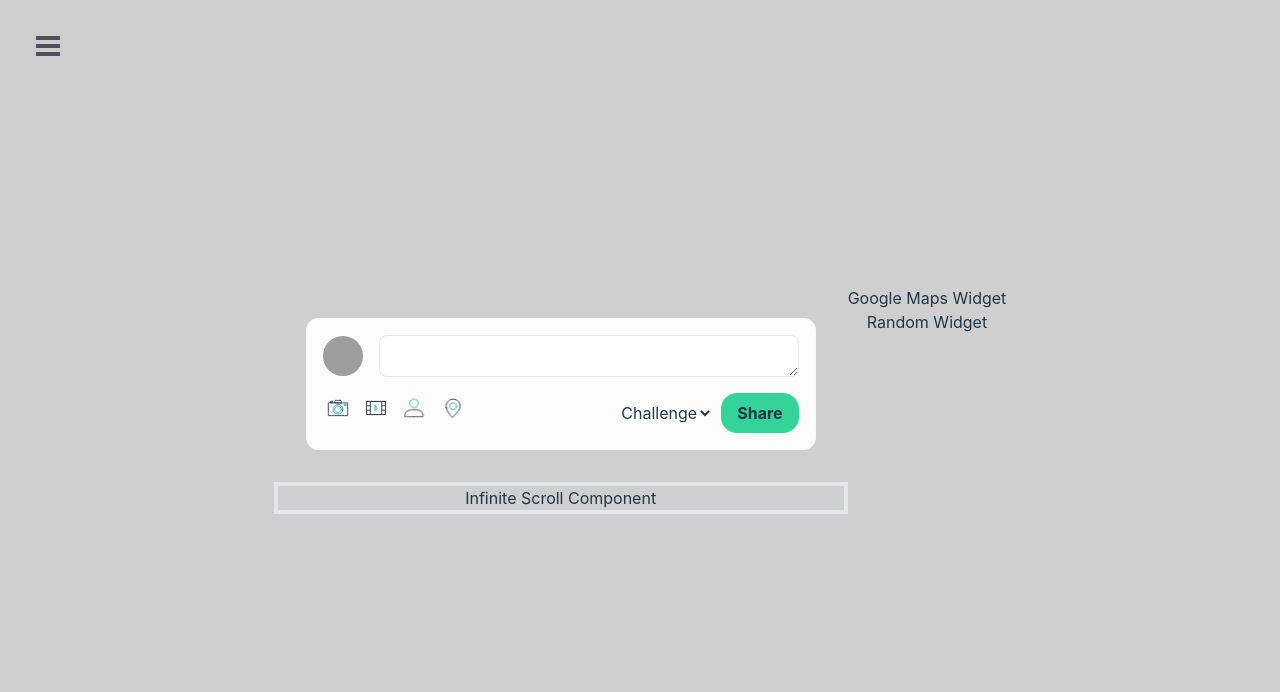
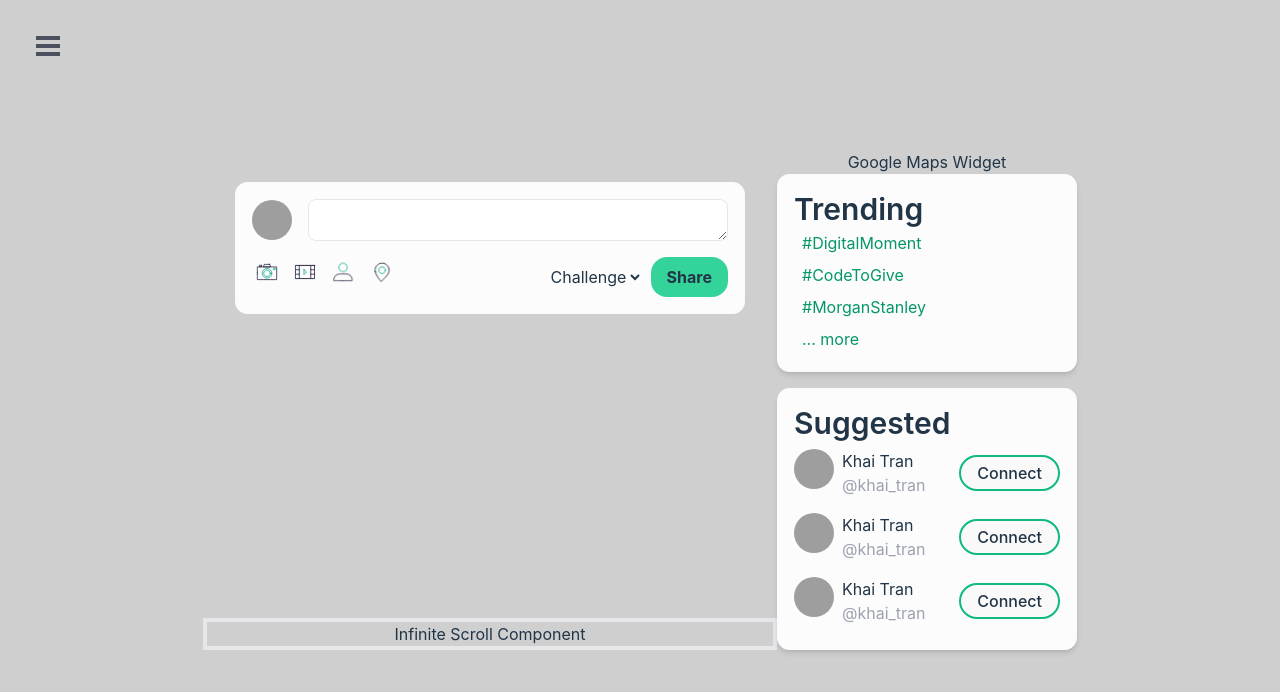
Before and after one commit to rajsaurav4055/DigitalMoment, a React (Vite) app in the folder client/: page / in a window 1280 px wide. Shown: the top 692 px of the page. Built offline with nearby package versions, Linux system fonts and the light colour scheme; grey boxes are pictures that could not be loaded.

Commit message:
filler widget

```diff
--- a/client/src/App.tsx
+++ b/client/src/App.tsx
@@ -1,5 +1,6 @@
 import "./App.css";
-import Sidebar from './Sidebar';
+import FillerWidget from "./FillerWidget";
+import Sidebar from "./Sidebar";
 import TweetComponent from "./TweetComponent";
 
 function App() {
@@ -7,9 +8,7 @@ function App() {
     <div className="App">
       <Sidebar />
       <div className="flex">
-        <div className="h-full justify-center flex bg-pink-300">
-
-        </div>
+        <div className="h-full justify-center flex bg-pink-300"></div>
         <div className="justify-between flex flex-col">
           <div className="p-8">
             <TweetComponent />
@@ -18,7 +17,9 @@ function App() {
         </div>
         <div className="">
           <div>Google Maps Widget</div>
-          <div>Random Widget</div>
+          <div>
+            <FillerWidget />
+          </div>
         </div>
       </div>
     </div>
--- /dev/null
+++ b/client/src/FillerWidget.tsx
@@ -0,0 +1,67 @@
+import React from "react";
+import PP from "./assets/profile_pic.png";
+
+type Props = {};
+
+const FillerWidget = (props: Props) => {
+  return (
+    <div className="md:w-[300px]">
+      <div className="mb-4 shadow-md border-[1px] border-gray-50 rounded-xl p-4 bg-[#FCFCFC] text-left">
+        <p className="text-3xl font-semibold">Trending</p>
+        <div>
+          <p className="px-2 py-1 text-emerald-600 hover:underline">
+            #DigitalMoment
+          </p>
+          <p className="px-2 py-1 text-emerald-600 hover:underline">
+            #CodeToGive
+          </p>
+          <p className="px-2 py-1 text-emerald-600 hover:underline">
+            #MorganStanley
+          </p>
+          <p className="px-2 py-1 text-emerald-600 hover:underline">... more</p>
+        </div>
+      </div>
+      <div className="shadow-md border-[1px] border-gray-50 rounded-xl p-4 bg-[#FCFCFC] text-left">
+        <p className="text-3xl font-semibold">Suggested</p>
+        <div className="py-2 flex justify-between">
+          <div className="flex">
+            <img src={PP} className="rounded-full h-10 w-10 mr-2" />
+            <div className="flex flex-col">
+              <p>Khai Tran</p>
+              <p className="text-gray-400">@khai_tran</p>
+            </div>
+          </div>
+          <button className="my-auto font-[500] border-2 border-emerald-500 rounded-full px-4 py-1 h-fit">
+            Connect
+          </button>
+        </div>
+        <div className="py-2 flex justify-between">
+          <div className="flex">
+            <img src={PP} className="rounded-full h-10 w-10 mr-2" />
+            <div className="flex flex-col">
+              <p>Khai Tran</p>
+              <p className="text-gray-400">@khai_tran</p>
+            </div>
+          </div>
+          <button className="my-auto font-[500] border-2 border-emerald-500 rounded-full px-4 py-1 h-fit">
+            Connect
+          </button>
+        </div>
+        <div className="py-2 flex justify-between">
+          <div className="flex">
+            <img src={PP} className="rounded-full h-10 w-10 mr-2" />
+            <div className="flex flex-col">
+              <p>Khai Tran</p>
+              <p className="text-gray-400">@khai_tran</p>
+            </div>
+          </div>
+          <button className="my-auto font-[500] border-2 border-emerald-500 rounded-full px-4 py-1 h-fit">
+            Connect
+          </button>
+        </div>
+      </div>
+    </div>
+  );
+};
+
+export default FillerWidget;
--- a/client/src/TweetComponent.tsx
+++ b/client/src/TweetComponent.tsx
@@ -28,7 +28,7 @@ const TweetComponent = (props: Props) => {
         <img src={PP} className="rounded-full h-10 w-10" />
         <TextareaAutosize
           className="min-h-10 w-[420px] rounded-lg border-[1px] p-2"
-          onChange={(event) => {
+          onChange={(event: any) => {
             setText(event.target.value);
           }}
         />
```
Also changed, not shown: 1 other file (tests, documents, lock files or other folders).
